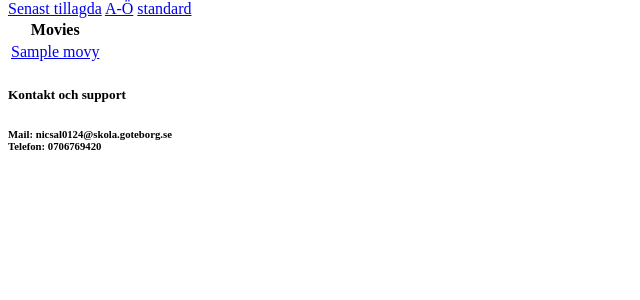
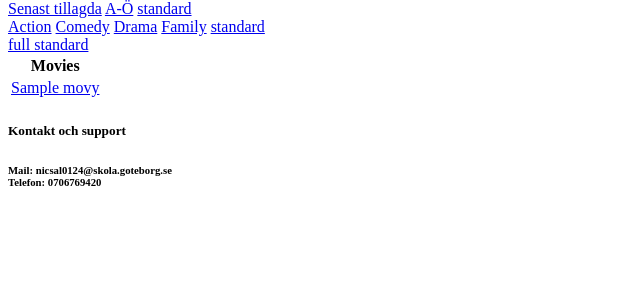
Before and after one commit to USB-mouse/Nick-Slutprojekt-webbserverprogrammering, a PHP site: the page made by Slutprojekt/templates/Allmovies.html.twig in a window 1280 px wide. Shown: the part 154-454 px from the top of the page, without its empty margins (0-640 px from the left). Run offline with PHP 8.4, Linux system fonts and the light colour scheme; the template is opened without the code that fills it: most values are stand-ins (such as "Sample title", 1, 10 or a date in 2020); some libraries are stand-ins or nearby versions.

Commit message:
slut lektion 04/27
Ändringar
Jag har gjort så nu att man kan filtera med sort och genre samtidigt

Known issues
Darkmode knapp fungerar inte i filer i log mapp.
Det verkar som att wishlist inte lägger till korrekt datum längre, tiden är några timmar innan

```diff
--- a/Slutprojekt/templates/Allmovies.html.twig
+++ b/Slutprojekt/templates/Allmovies.html.twig
@@ -1,10 +1,17 @@
 {% extends "base.html.twig" %}
 {% block main %}
 
-  <a href="Allmovies.php?sort=newest">Senast tillagda</a>
-    <a href="Allmovies.php?sort=al">A-Ö</a>
-    <a href="Allmovies.php">standard</a>
-
+  <a href="Allmovies.php?sort=newest&genre={{ genre }}">Senast tillagda</a>
+    <a href="Allmovies.php?sort=al&genre={{ genre }}">A-Ö</a>
+    <a href="Allmovies.php?genre={{ genre }}">standard</a>
+<br>
+     <a href="Allmovies.php?genre=Action&sort={{ sort }}">Action</a>
+     <a href="Allmovies.php?genre=Comedy&sort={{ sort }}">Comedy</a>
+     <a href="Allmovies.php?genre=Drama&sort={{ sort }}">Drama</a>
+     <a href="Allmovies.php?genre=Family&sort={{ sort }}">Family</a>
+     <a href="Allmovies.php?sort={{ sort }}">standard</a>
+<br>
+   <a href="Allmovies.php">full standard</a>
 <table>
         <tr>
             <th>Movies</th>
```
Also changed, not shown: Slutprojekt/public_html/Slutprojekt/Allmovies.php (+5 -2 lines), Slutprojekt/Slutprojekt.db.
